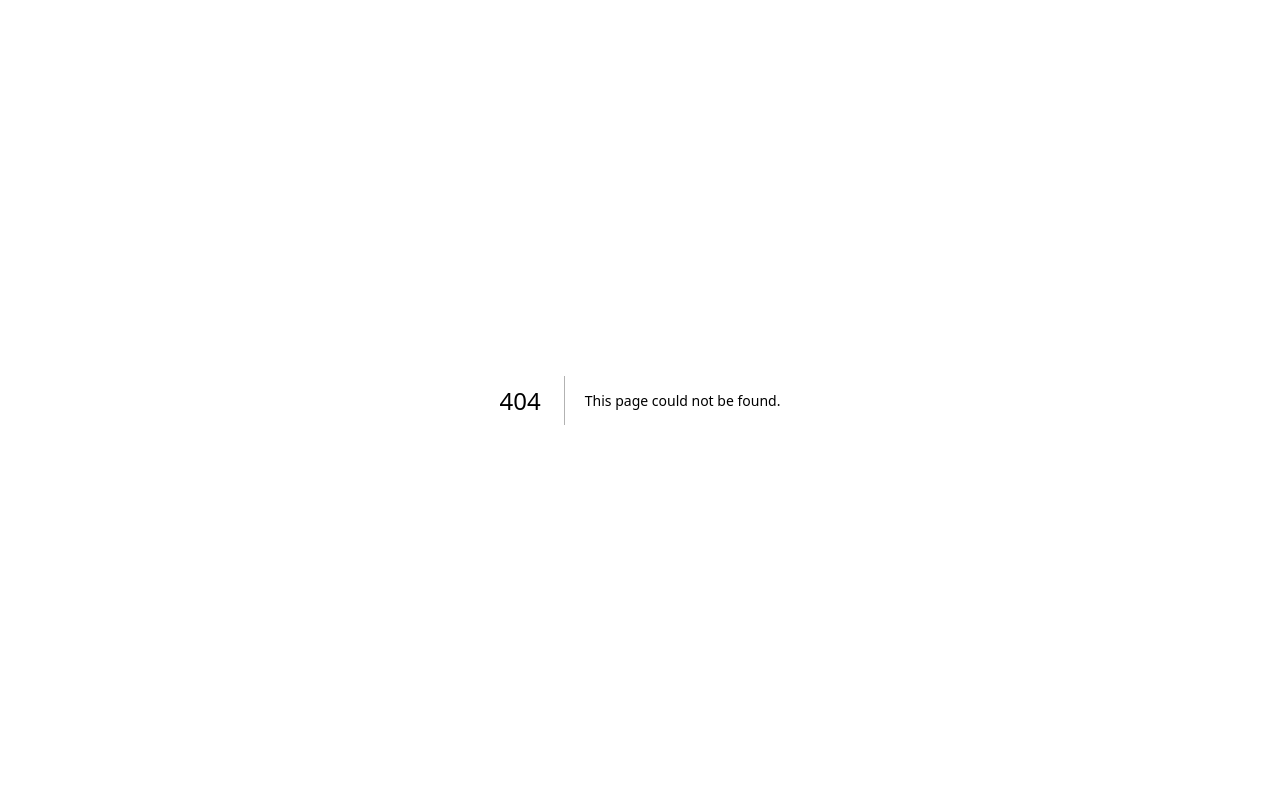
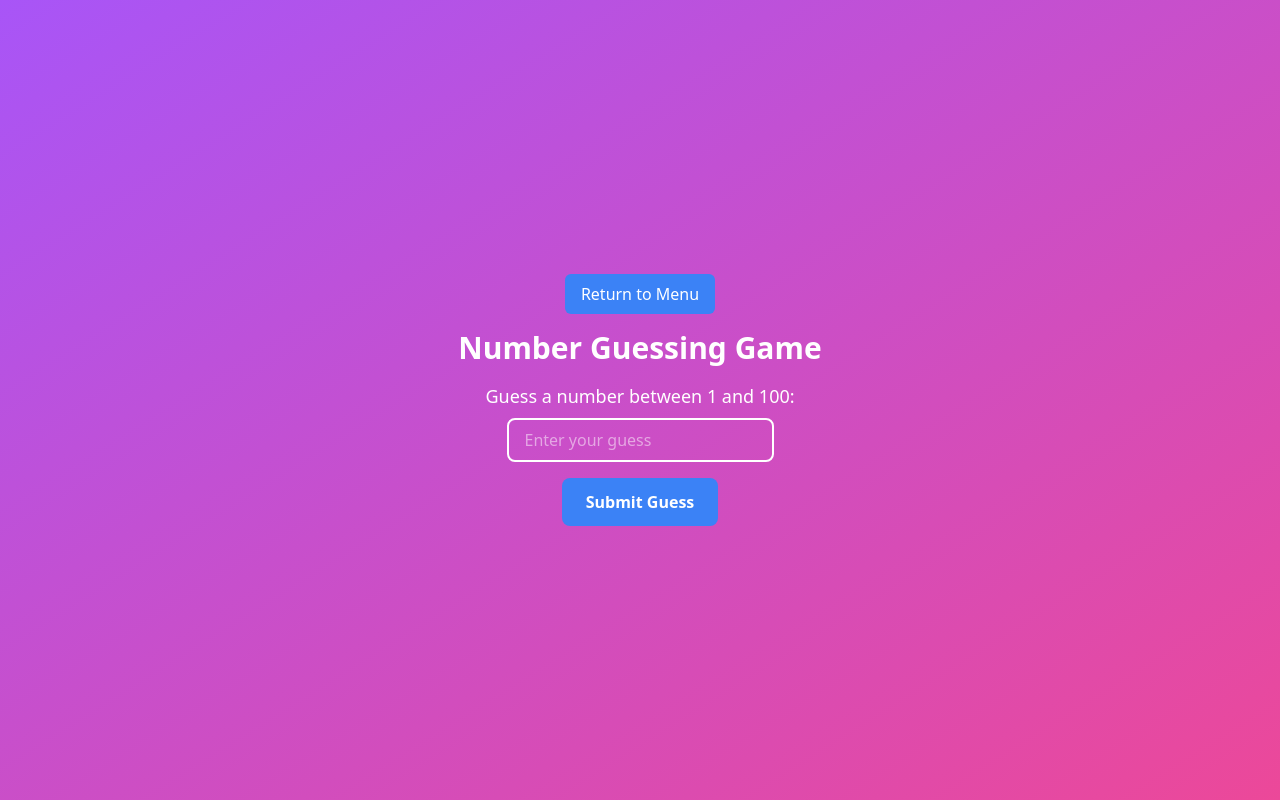
Before and after one commit to jati251/practice-nextjs, a Next.js app: page /game/guessing-game in a window 1280 px wide. Before the commit this address had no page. Built offline with nearby package versions, Linux system fonts and the light colour scheme.

Commit message:
feat : added tebak tebakan

```diff
--- /dev/null
+++ b/src/pages/game/guessing-game/index.tsx
@@ -0,0 +1,85 @@
+import { useRouter } from "next/router";
+import { useState } from "react";
+
+const GuessingGame = () => {
+  const router = useRouter();
+  const [randomNumber] = useState(Math.floor(Math.random() * 100) + 1);
+  const [guess, setGuess] = useState("");
+  const [message, setMessage] = useState("");
+  const [attempts, setAttempts] = useState(0);
+  const [showModal, setShowModal] = useState(false);
+
+  const handleGuessChange = (event: React.ChangeEvent<HTMLInputElement>) => {
+    setGuess(event.target.value);
+  };
+
+  const checkGuess = () => {
+    const parsedGuess = parseInt(guess);
+
+    if (isNaN(parsedGuess) || parsedGuess < 1 || parsedGuess > 100) {
+      setMessage("Please enter a valid number between 1 and 100.");
+      setShowModal(true);
+    } else {
+      setAttempts(attempts + 1);
+
+      if (parsedGuess === randomNumber) {
+        setMessage(
+          `🎉 Congratulations! You guessed the number ${randomNumber} correctly in ${attempts} attempts.`
+        );
+      } else if (parsedGuess < randomNumber) {
+        setMessage("🔽 Too low! Try a higher number.");
+        setShowModal(true);
+      } else {
+        setMessage("🔼 Too high! Try a lower number.");
+        setShowModal(true);
+      }
+    }
+  };
+
+  const closeModal = () => {
+    setShowModal(false);
+  };
+
+  return (
+    <div className="min-h-screen flex flex-col items-center justify-center bg-gradient-to-br from-purple-500 to-pink-500 text-white">
+      <button
+        className="bg-blue-500 text-white py-2 px-4 mb-4 rounded-md hover:bg-pink-600"
+        onClick={() => router.push("/")}
+      >
+        Return to Menu
+      </button>
+      <h1 className="text-3xl font-bold mb-4">Number Guessing Game</h1>
+      <p className="text-lg mb-2">Guess a number between 1 and 100:</p>
+      <input
+        type="number"
+        className="border-2 border-white rounded-lg px-4 py-2 bg-transparent text-white placeholder-white placeholder-opacity-50 mb-4"
+        value={guess}
+        onChange={handleGuessChange}
+        placeholder="Enter your guess"
+      />
+      <button
+        className="bg-blue-500 hover:bg-blue-600 text-white px-6 py-3 rounded-lg font-bold transition duration-300 ease-in-out"
+        onClick={checkGuess}
+      >
+        Submit Guess
+      </button>
+
+      {/* Modal */}
+      {showModal && (
+        <div className="fixed top-0 left-0 w-full h-full flex items-center justify-center bg-gray-900 bg-opacity-50">
+          <div className="bg-white p-8 rounded-lg text-center">
+            <p className="text-xl mb-4 text-black">{message}</p>
+            <button
+              className="bg-blue-500 hover:bg-blue-600 text-white px-4 py-2 rounded-lg font-bold transition duration-300 ease-in-out"
+              onClick={closeModal}
+            >
+              Close
+            </button>
+          </div>
+        </div>
+      )}
+    </div>
+  );
+};
+
+export default GuessingGame;
--- a/src/pages/game/snake-game/index.tsx
+++ b/src/pages/game/snake-game/index.tsx
@@ -145,6 +145,12 @@ const SnakeGame: React.FC = () => {
 
   return (
     <div className="flex flex-col items-center justify-center w-screen h-screen bg-gradient-to-r from-purple-600 to-pink-600 text-white">
+      <button
+        className="mt-4 ml-4 mb-4 bg-green-600 hover:bg-purple-700 text-white font-bold py-2 px-4 rounded"
+        onClick={() => router.push("/")}
+      >
+        Return to Menu
+      </button>
       <div
         className="relative bg-gray-800"
         style={{
@@ -218,12 +224,7 @@ const SnakeGame: React.FC = () => {
           Down
         </button>
       </div>
-      <button
-        className="mt-4 ml-4 bg-green-600 hover:bg-purple-700 text-white font-bold py-2 px-4 rounded"
-        onClick={() => router.push("/")}
-      >
-        Return to Menu
-      </button>
+
     </div>
   );
 };
--- a/src/pages/index.tsx
+++ b/src/pages/index.tsx
@@ -99,6 +99,13 @@ const Menu: React.FC = () => {
               </div>
             </Link>
           </li>
+          <li className="mb-4">
+            <Link href="/game/guessing-game" passHref>
+              <div className="block bg-teal-400 text-white p-6 rounded-md text-center hover:bg-purple-700 transition-colors duration-300 cursor-pointer">
+                Tebak Tebakan
+              </div>
+            </Link>
+          </li>
           {correct && (
             <li className="mb-4">
               <Link href="/game/valentino-dilla" passHref>
```
